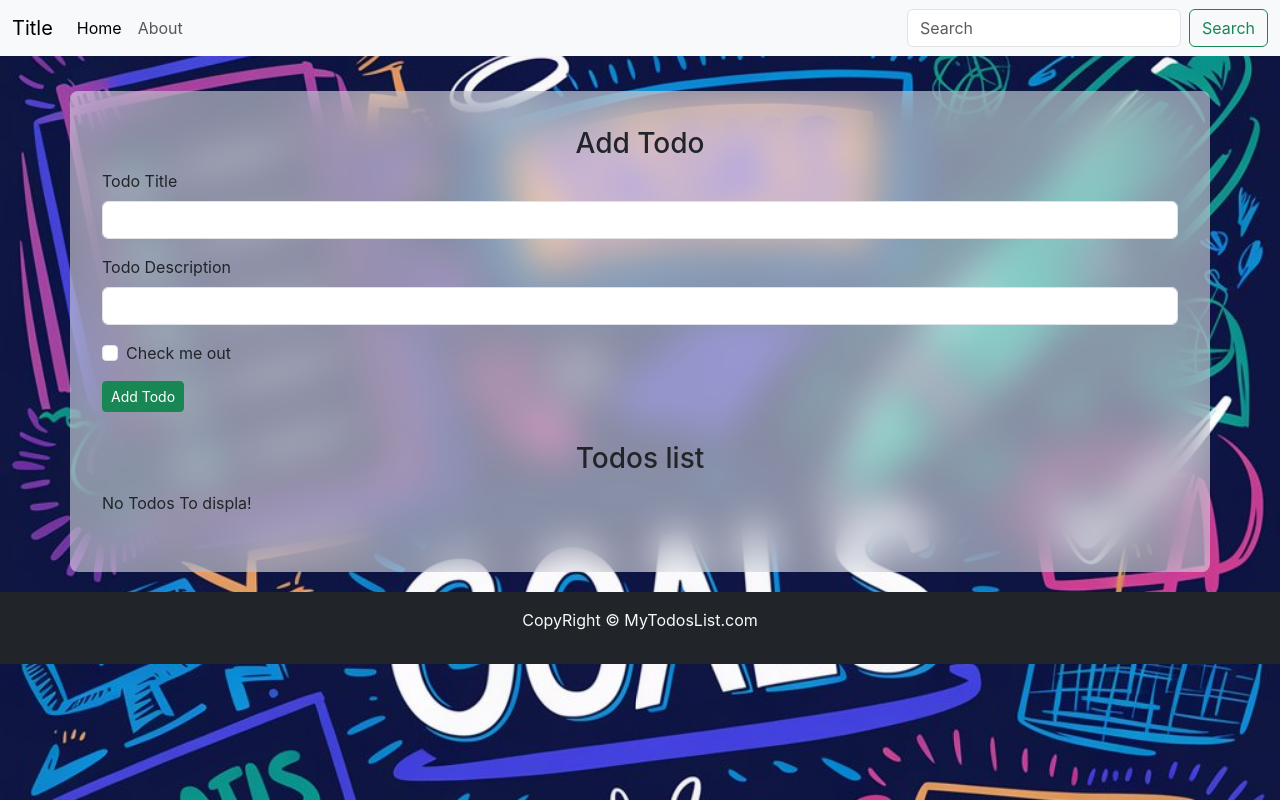
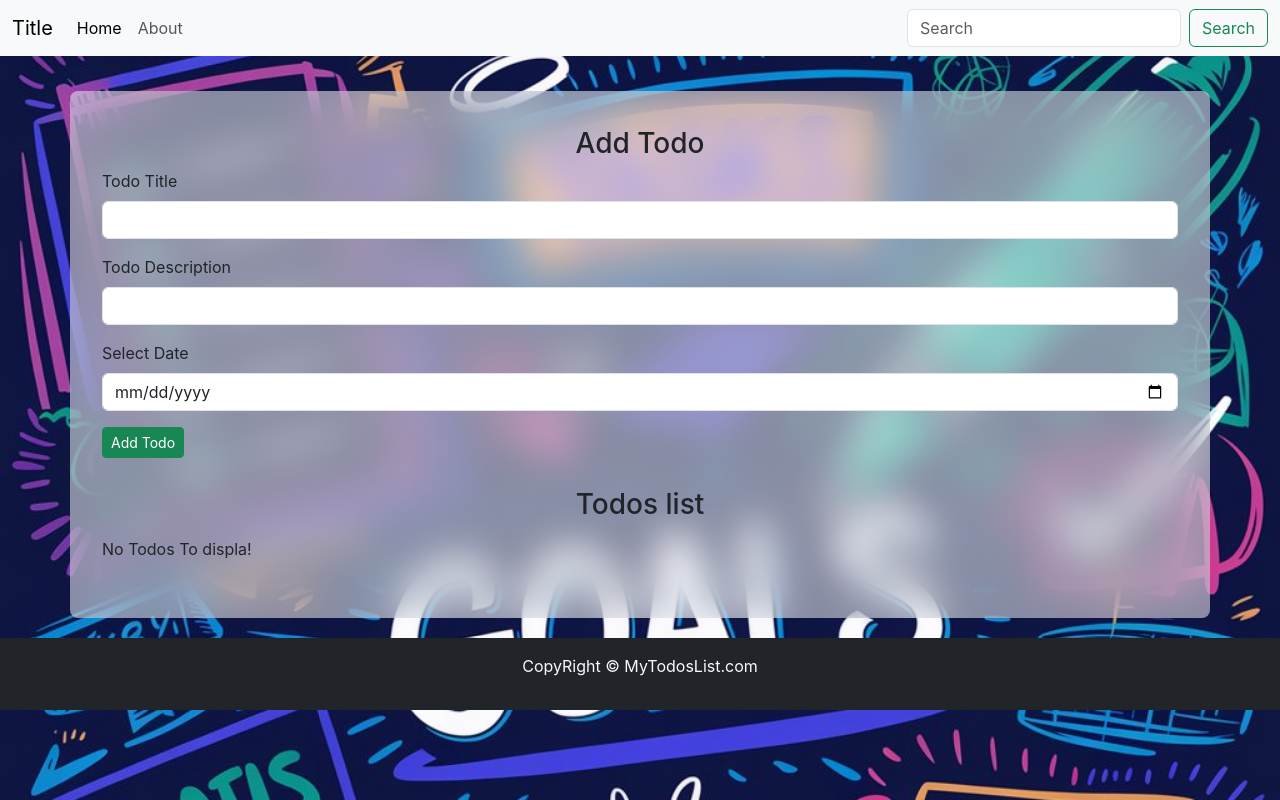
Before and after one commit to shahzaibdurranii/todos-list, a React (Create React App) app: page / in a window 1280 px wide. Built offline with nearby package versions, Linux system fonts and the light colour scheme.

Commit message:
added a new input field for date

```diff
--- a/src/MyComponents/AddTodo.jsx
+++ b/src/MyComponents/AddTodo.jsx
@@ -1,18 +1,23 @@
 import React from 'react'
 import { useState } from 'react'
+import Calendar from 'react-calendar';
+import 'react-calendar/dist/Calendar.css';
 
 const AddTodo = (props) => {
 
   const [title,setTitle] = useState('');
   const [desc,setDesc] = useState('');
+  const [date, setDate] = useState('');
+
   const submit = (e)=>{
     e.preventDefault();
     if(!title || !desc){
       alert('Title or Description can not be blank!')
     }else{
-      props.addTodo(title , desc);
+      props.addTodo(title , desc , date);
       setTitle('');
       setDesc('');
+      setDate('') ;
     }
 
   }
@@ -22,16 +27,21 @@ const AddTodo = (props) => {
       <h3 className='text-center '>Add Todo</h3>
       <form onSubmit={submit}>
         <div className="mb-3">
-          <label HTMLFor="title" className="form-label">Todo Title</label>
+          <label htmlFor="title" className="form-label">Todo Title</label>
           <input type="text" className="form-control" value={title} onChange={(e)=>{setTitle(e.target.value)}} id="tittle" aria-describedby="emailHelp"/>
         </div>
         <div className="mb-3">
-          <label HTMLFor="desc" className="form-label">Todo Description</label>
+          <label htmlFor="desc" className="form-label">Todo Description</label>
           <input type="text" className="form-control" onChange={(e)=>{setDesc(e.target.value)}} value={desc} id="desc"/>
         </div>
-        <div className="mb-3 form-check">
-          <input type="checkbox" className="form-check-input" id="exampleCheck1"/>
-          <label className="form-check-label" HTMLFor="exampleCheck1">Check me out</label>
+        <div className="mb-3">
+          <label className="form-label">Select Date</label>
+          <input
+          type='date'
+          className='form-control'
+          onChange={(e)=>{setDate(e.target.value)}}
+          value={date}
+          id='date'/>
         </div>
         <button type="submit" className="btn btn-success btn-sm">Add Todo</button>
       </form>
```
